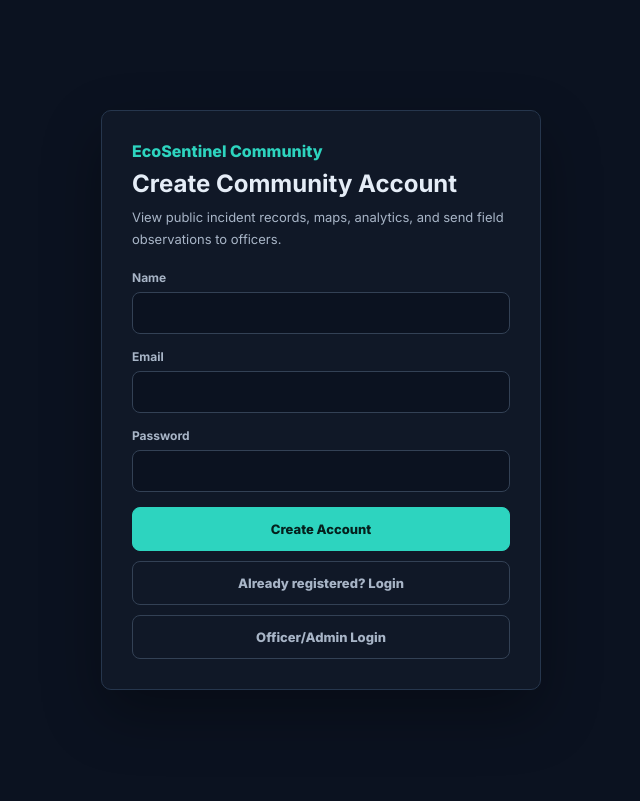
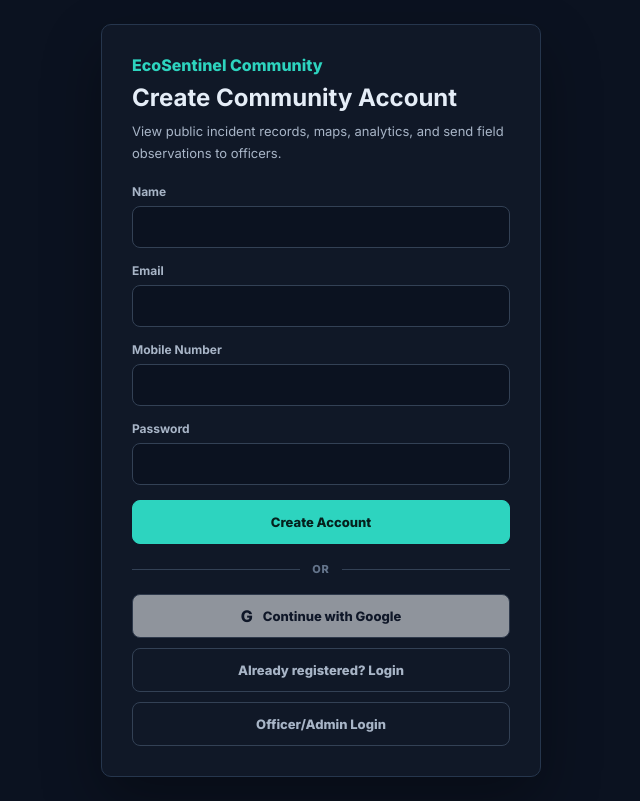
Before and after one commit to Shalinichandran05/ecosentinel, a Flask app: page /community-signup in a window 1280 px wide. Shown: the whole page, without its empty margins (319-959 px from the left). Before the commit the page ends 690 px from the top, so only its background shows below. Run offline with Flask 3, Linux system fonts and the light colour scheme.

Commit message:
Added Google login and community report updates

```diff
--- a/app.py
+++ b/app.py
@@ -6,6 +6,10 @@ import base64
 import io
 import json
 import os
+import secrets
+import urllib.error
+import urllib.parse
+import urllib.request
 from datetime import datetime
 from functools import wraps
 
@@ -161,6 +165,70 @@ def dashboard_for_role(role):
         return "officer_dashboard"
     return "community_dashboard"
 
+def google_oauth_configured():
+    return bool(os.environ.get("GOOGLE_CLIENT_ID") and os.environ.get("GOOGLE_CLIENT_SECRET"))
+
+def google_redirect_uri():
+    return url_for("community_google_callback", _external=True)
+
+def exchange_google_code(code):
+    token_payload = urllib.parse.urlencode({
+        "code": code,
+        "client_id": os.environ.get("GOOGLE_CLIENT_ID", ""),
+        "client_secret": os.environ.get("GOOGLE_CLIENT_SECRET", ""),
+        "redirect_uri": google_redirect_uri(),
+        "grant_type": "authorization_code",
+    }).encode("utf-8")
+    token_request = urllib.request.Request(
+        "https://oauth2.googleapis.com/token",
+        data=token_payload,
+        headers={"Content-Type": "application/x-www-form-urlencoded"},
+        method="POST",
+    )
+    with urllib.request.urlopen(token_request, timeout=10) as response:
+        token_data = json.loads(response.read().decode("utf-8"))
+    access_token = token_data.get("access_token")
+    if not access_token:
+        raise ValueError("Google did not return an access token")
+    user_request = urllib.request.Request(
+        "https://www.googleapis.com/oauth2/v3/userinfo",
+        headers={"Authorization": f"Bearer {access_token}"},
+    )
+    with urllib.request.urlopen(user_request, timeout=10) as response:
+        return json.loads(response.read().decode("utf-8"))
+
+def login_user_model(user):
+    session.clear()
+    session["username"] = user.username
+    session["role"] = user.role
+    session["name"] = user.name or user.username
+
+def create_or_update_google_community_user(profile, mobile):
+    email = (profile.get("email") or "").strip().lower()
+    if not email:
+        raise ValueError("Google account did not provide an email address")
+    user = User.query.filter_by(username=email).first()
+    if user and user.role != "community":
+        raise ValueError("This email is already used by a system access account")
+    if not user:
+        user = User(
+            username=email,
+            password_hash=generate_password_hash(secrets.token_urlsafe(32)),
+            role="community",
+            name=(profile.get("name") or email).strip(),
+            mobile=mobile,
+            auth_provider="google",
+            active=True,
+        )
+        db.session.add(user)
+    else:
+        user.name = (profile.get("name") or user.name or email).strip()
+        user.mobile = mobile
+        user.auth_provider = "google"
+        user.active = True
+    db.session.commit()
+    return user
+
 @app.context_processor
 def inject_user():
     return {"current_user": current_user()}
@@ -240,10 +308,7 @@ def login():
         password = request.form.get("password", "")
         user = User.query.filter_by(username=username).first()
         if user and user.active and check_password_hash(user.password_hash, password):
-            session.clear()
-            session["username"] = user.username
-            session["role"] = user.role
-            session["name"] = user.name or user.username
+            login_user_model(user)
             target = request.args.get("next")
             if target:
                 return redirect(target)
@@ -258,22 +323,20 @@ def community_login():
         password = request.form.get("password", "")
         user = User.query.filter_by(username=email, role="community").first()
         if user and user.active and check_password_hash(user.password_hash, password):
-            session.clear()
-            session["username"] = user.username
-            session["role"] = user.role
-            session["name"] = user.name or user.username
+            login_user_model(user)
             return redirect(url_for("community_dashboard"))
         flash("Invalid community login details.", "error")
-    return render_template("community_auth.html", mode="login")
+    return render_template("community_auth.html", mode="login", google_enabled=google_oauth_configured())
 
 @app.route("/community-signup", methods=["GET", "POST"])
 def community_signup():
     if request.method == "POST":
         name = request.form.get("name", "").strip()
         email = request.form.get("email", "").strip().lower()
+        mobile = request.form.get("mobile", "").strip()
         password = request.form.get("password", "")
-        if not name or not email or not password:
-            flash("Name, email, and password are required.", "error")
+        if not name or not email or not mobile or not password:
+            flash("Name, email, mobile number, and password are required.", "error")
         elif User.query.filter_by(username=email).first():
             flash("An account already exists for this email.", "error")
         else:
@@ -282,12 +345,75 @@ def community_signup():
                 password_hash=generate_password_hash(password),
                 role="community",
                 name=name,
+                mobile=mobile,
+                auth_provider="local",
                 active=True,
             ))
             db.session.commit()
             flash("Community account created. Please log in.", "success")
             return redirect(url_for("community_login"))
-    return render_template("community_auth.html", mode="signup")
+    return render_template("community_auth.html", mode="signup", google_enabled=google_oauth_configured())
+
+@app.route("/community-google")
+def community_google_start():
+    if not google_oauth_configured():
+        flash("Google sign-in is not configured yet. Add GOOGLE_CLIENT_ID and GOOGLE_CLIENT_SECRET before deployment.", "error")
+        return redirect(url_for("community_login"))
+    state = secrets.token_urlsafe(24)
+    session["google_oauth_state"] = state
+    params = urllib.parse.urlencode({
+        "client_id": os.environ.get("GOOGLE_CLIENT_ID"),
+        "redirect_uri": google_redirect_uri(),
+        "response_type": "code",
+        "scope": "openid email profile",
+        "state": state,
+        "prompt": "select_account",
+    })
+    return redirect("https://accounts.google.com/o/oauth2/v2/auth?" + params)
+
+@app.route("/community-google/callback")
+def community_google_callback():
+    if request.args.get("state") != session.get("google_oauth_state"):
+        flash("Google sign-in could not be verified. Please try again.", "error")
+        return redirect(url_for("community_login"))
+    code = request.args.get("code", "")
+    if not code:
+        flash("Google sign-in was cancelled.", "error")
+        return redirect(url_for("community_login"))
+    try:
+        profile = exchange_google_code(code)
+    except (ValueError, urllib.error.URLError, TimeoutError):
+        flash("Unable to complete Google sign-in right now.", "error")
+        return redirect(url_for("community_login"))
+    if not profile.get("email_verified", False):
+        flash("Please use a verified Google email address.", "error")
+        return redirect(url_for("community_login"))
+    session.pop("google_oauth_state", None)
+    session["pending_google_community"] = {
+        "email": (profile.get("email") or "").strip().lower(),
+        "name": (profile.get("name") or "").strip(),
+    }
+    return redirect(url_for("community_google_mobile"))
+
+@app.route("/community-google/mobile", methods=["GET", "POST"])
+def community_google_mobile():
+    profile = session.get("pending_google_community")
+    if not profile:
+        return redirect(url_for("community_login"))
+    if request.method == "POST":
+        mobile = request.form.get("mobile", "").strip()
+        if not mobile:
+            flash("Mobile number is required to continue.", "error")
+        else:
+            try:
+                user = create_or_update_google_community_user(profile, mobile)
+            except ValueError as exc:
+                flash(str(exc), "error")
+                return redirect(url_for("community_login"))
+            session.pop("pending_google_community", None)
+            login_user_model(user)
+            return redirect(url_for("community_dashboard"))
+    return render_template("community_google_mobile.html", profile=profile)
 
 @app.route("/logout")
 def logout():
@@ -397,9 +523,9 @@ def api_filters():
         location_df = (
             df[location_cols]
             .dropna(subset=["forest_beat"])
-            .groupby(["state", "forest_beat", "district"], as_index=False)
+            .groupby(["state", "district", "forest_beat"], as_index=False)
             .agg(latitude=("latitude", "mean"), longitude=("longitude", "mean"))
-            .sort_values(["state", "forest_beat", "district"])
+            .sort_values(["state", "district", "forest_beat"])
         )
         locations = [
             {
@@ -500,6 +626,7 @@ def add_community_report():
         reporter_user_id=current_model_user.id if current_model_user else None,
         reporter_name=current_model_user.name if current_model_user else session.get("name", ""),
         reporter_email=current_model_user.username if current_model_user else session.get("username", ""),
+        reporter_mobile=current_model_user.mobile if current_model_user else "",
         state=(data.get("state") or "").strip(),
         district=(data.get("district") or "").strip(),
         place=(data.get("place") or "").strip(),
@@ -559,6 +686,8 @@ def toggle_user(username):
         return jsonify({"success": False, "error": "User not found"}), 404
     if username == session.get("username"):
         return jsonify({"success": False, "error": "You cannot disable your own account"}), 400
+    if user.role == "admin":
+        return jsonify({"success": False, "error": "Admin accounts cannot be disabled"}), 400
     user.active = not user.active
     db.session.commit()
     return jsonify({"success": True, "active": user.active})
--- a/templates/community_auth.html
+++ b/templates/community_auth.html
@@ -20,6 +20,10 @@
     button, .link-btn { min-height:44px; border-radius:8px; display:flex; align-items:center; justify-content:center; text-decoration:none; font:inherit; font-size:13px; font-weight:800; }
     button { border:1px solid #2dd4bf; background:#2dd4bf; color:#05201d; cursor:pointer; }
     .link-btn { border:1px solid #334155; color:#a8b5c7; margin-top:10px; }
+    .google-btn { border-color:#475569; background:#f8fafc; color:#0f172a; gap:10px; margin-top:12px; }
+    .google-btn[aria-disabled="true"] { opacity:.55; pointer-events:none; }
+    .divider { display:flex; align-items:center; gap:12px; color:#64748b; font-size:11px; font-weight:800; text-transform:uppercase; letter-spacing:.8px; margin:18px 0; }
+    .divider::before, .divider::after { content:""; height:1px; background:#334155; flex:1; }
     .alert { padding:12px 14px; border-radius:8px; font-size:13px; margin-bottom:16px; line-height:1.5; }
     .alert-success { background:rgba(52,211,153,.1); border:1px solid rgba(52,211,153,.34); color:#34d399; }
     .alert-error { background:rgba(239,68,68,.1); border:1px solid rgba(239,68,68,.34); color:#fca5a5; }
@@ -50,12 +54,24 @@
         <label for="email">Email</label>
         <input id="email" name="email" type="email" autocomplete="email" required/>
       </div>
+      {% if mode == 'signup' %}
+      <div>
+        <label for="mobile">Mobile Number</label>
+        <input id="mobile" name="mobile" type="tel" autocomplete="tel" required/>
+      </div>
+      {% endif %}
       <div>
         <label for="password">Password</label>
         <input id="password" name="password" type="password" autocomplete="{% if mode == 'signup' %}new-password{% else %}current-password{% endif %}" required/>
       </div>
       <button type="submit">{% if mode == 'signup' %}Create Account{% else %}Login to Community Dashboard{% endif %}</button>
     </form>
+
+    <div class="divider">or</div>
+    <a class="link-btn google-btn" href="/community-google" {% if not google_enabled %}aria-disabled="true"{% endif %}>
+      <span style="font-size:16px;font-weight:800">G</span>
+      Continue with Google
+    </a>
 
     {% if mode == 'signup' %}
       <a class="link-btn" href="/community-login">Already registered? Login</a>
--- a/templates/officer_dashboard.html
+++ b/templates/officer_dashboard.html
@@ -244,6 +244,7 @@ function loadCommunityReports(){
             <div class="report-title">${escapeHtml(r.place || r.district || 'Unspecified location')}</div>
             <div class="report-meta">${escapeHtml(r.district)} · ${escapeHtml(r.state)} · ${escapeHtml(r.incident_date)}</div>
             <div class="report-meta">From ${escapeHtml(r.reporter_name)} (${escapeHtml(r.reporter_email)})</div>
+            <div class="report-meta">Mobile: ${escapeHtml(r.reporter_mobile || 'Not provided')}</div>
           </div>
           <span class="chip ${r.status==='New'?'chip-warning':'chip-success'}">${escapeHtml(r.status)}</span>
         </div>
```
Also changed, not shown: data/users.json (+6 -2 lines), database.py (+49 -2 lines), templates/community_google_mobile.html (added, +48 -0 lines), templates/incidents.html (+63 -9 lines), templates/users.html (+4 -3 lines), 1 other file.
